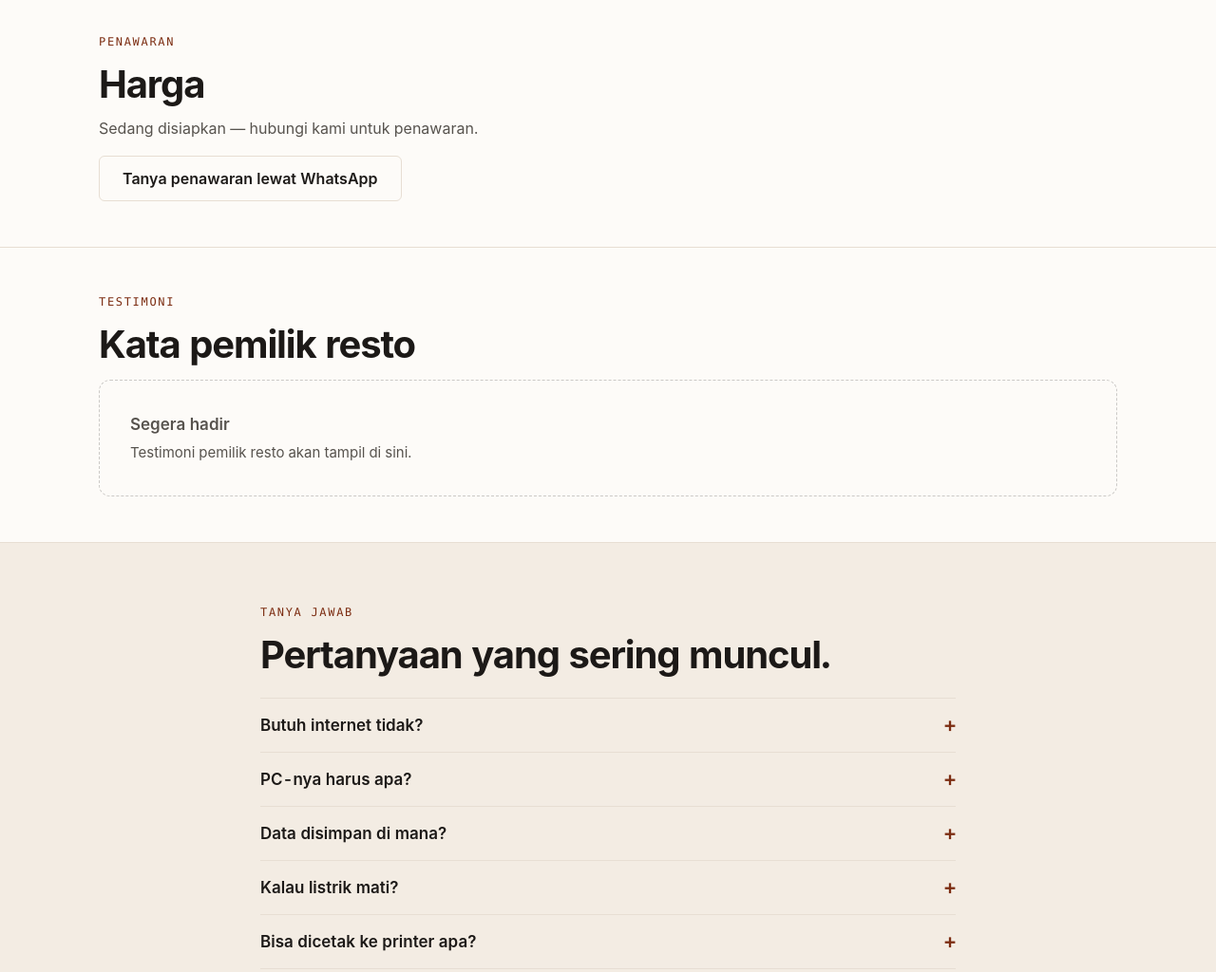
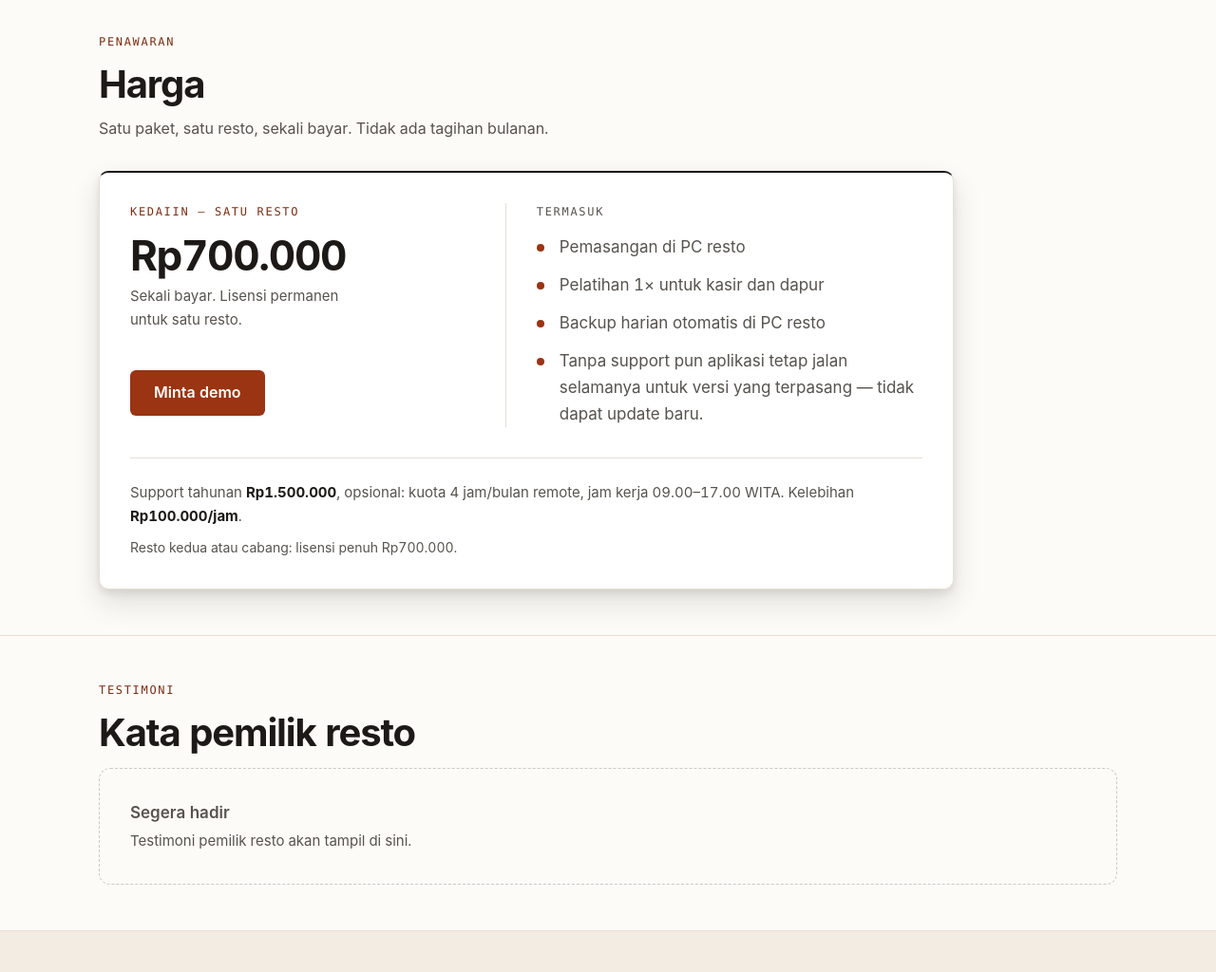
Before and after one commit to LIinz27/Kedaiin-landing, a plain HTML site: page index.html in a window 1280 px wide. Shown: the part 4740-5764 px from the top of the page at 95% size. Drawn offline with Linux system fonts and the light colour scheme.

Commit message:
landing: seksi Harga terisi — lisensi Rp700.000 satu resto, support tahunan opsional Rp1.500.000, FAQ bayar bulanan

```diff
--- a/index.html
+++ b/index.html
@@ -184,8 +184,28 @@
     <div class="wrap">
       <p class="eyebrow">Penawaran</p>
       <h2>Harga</h2>
-      <p class="section__lead">Sedang disiapkan — hubungi kami untuk penawaran.</p>
-      <p class="harga__act"><a class="btn btn--ghost" href="https://wa.me/62895415204242?text=Halo%2C%20saya%20pemilik%20resto%20dan%20ingin%20lihat%20demo%20Kedaiin">Tanya penawaran lewat WhatsApp</a></p>
+      <p class="section__lead">Satu paket, satu resto, sekali bayar. Tidak ada tagihan bulanan.</p>
+      <div class="price">
+        <div class="price__main">
+          <p class="price__name">Kedaiin — satu resto</p>
+          <p class="price__num">Rp700.000</p>
+          <p class="price__note">Sekali bayar. Lisensi permanen untuk satu resto.</p>
+          <p class="harga__act"><a class="btn btn--primary" href="https://wa.me/62895415204242?text=Halo%2C%20saya%20pemilik%20resto%20dan%20ingin%20lihat%20demo%20Kedaiin">Minta demo</a></p>
+        </div>
+        <div class="price__side">
+          <p class="price__sub">Termasuk</p>
+          <ul class="price__list">
+            <li>Pemasangan di PC resto</li>
+            <li>Pelatihan 1× untuk kasir dan dapur</li>
+            <li>Backup harian otomatis di PC resto</li>
+            <li>Tanpa support pun aplikasi tetap jalan selamanya untuk versi yang terpasang — tidak dapat update baru.</li>
+          </ul>
+        </div>
+        <div class="price__foot">
+          <p class="price__support">Support tahunan <b>Rp1.500.000</b>, opsional: kuota 4 jam/bulan remote, jam kerja 09.00–17.00 WITA. Kelebihan <b>Rp100.000/jam</b>.</p>
+          <p class="price__fine">Resto kedua atau cabang: lisensi penuh Rp700.000.</p>
+        </div>
+      </div>
     </div>
   </section>
 
@@ -205,6 +225,10 @@
       <p class="eyebrow">Tanya jawab</p>
       <h2>Pertanyaan yang sering muncul.</h2>
       <div class="faq">
+        <details>
+          <summary>Apakah harus bayar bulanan?</summary>
+          <div class="faq__a"><div><p>Tidak. Beli sekali, pakai seterusnya. Support tahunan hanya bila Anda mau.</p></div></div>
+        </details>
         <details>
           <summary>Butuh internet tidak?</summary>
           <div class="faq__a"><div><p>Tidak. Kasir, pesanan, cetak struk, dan laporan berjalan di jaringan lokal — cukup router atau WiFi di warung. Internet hanya dipakai untuk memeriksa versi baru dan mengunduh aplikasi tablet.</p></div></div>
--- a/styles.css
+++ b/styles.css
@@ -463,6 +463,71 @@ html.js .steps > li.reveal {
 
 .harga__act { margin-top: var(--s4); }
 
+/* ── harga: satu paket, satu kartu ────────────────────────── */
+.price {
+  margin-top: var(--s6);
+  max-width: 900px;
+  display: grid;
+  grid-template-columns: minmax(0, 0.95fr) minmax(0, 1.15fr);
+  gap: var(--s6);
+  padding: var(--s6);
+  background: #fff;
+  border: 1px solid var(--line);
+  border-top: 2px solid var(--ink);
+  border-radius: var(--r2);
+  box-shadow: var(--shadow-2);
+}
+.price__main { display: flex; flex-direction: column; }
+.price__name {
+  font-family: var(--mono);
+  font-size: 0.75rem;
+  letter-spacing: 0.14em;
+  text-transform: uppercase;
+  color: var(--brick-deep);
+}
+.price__num {
+  margin-top: var(--s3);
+  font-size: clamp(2rem, 5vw, 2.75rem); /* 32 px @390, 44 px @1280 */
+  font-weight: 700;
+  line-height: 1.05;
+  letter-spacing: -0.03em;
+  font-variant-numeric: tabular-nums;
+  color: var(--ink);
+}
+.price__note { margin-top: var(--s2); font-size: 0.9375rem; color: var(--ink-2); max-width: 24ch; }
+.price .harga__act { padding-top: var(--s5); }
+
+.price__side { border-left: 1px solid var(--line); padding-left: var(--s6); }
+.price__sub {
+  font-family: var(--mono);
+  font-size: 0.75rem;
+  letter-spacing: 0.14em;
+  text-transform: uppercase;
+  color: var(--ink-2);
+}
+.price__list { list-style: none; margin: var(--s3) 0 0; padding: 0; display: grid; gap: var(--s3); }
+.price__list li { position: relative; padding-left: var(--s5); color: var(--ink-2); }
+.price__list li::before {
+  content: "";
+  position: absolute;
+  left: 0;
+  top: 0.62em;
+  width: 8px;
+  height: 8px;
+  border-radius: 50%;
+  background: var(--brick);
+}
+.price__foot {
+  grid-column: 1 / -1;
+  border-top: 1px solid var(--line);
+  padding-top: var(--s5);
+  display: grid;
+  gap: var(--s2);
+}
+.price__support { font-size: 0.9375rem; color: var(--ink-2); }
+.price__support b { color: var(--ink); font-variant-numeric: tabular-nums; }
+.price__fine { font-size: 0.875rem; color: var(--ink-2); }
+
 /* ── FAQ ──────────────────────────────────────────────────── */
 .faq { margin-top: var(--s5); border-top: 1px solid var(--line); }
 .faq details { border-bottom: 1px solid var(--line); }
@@ -559,6 +624,11 @@ html.js .faq details.is-open .faq__a { grid-template-rows: 1fr; }
   .cta .btn { flex: 1 1 auto; }
   .frame { padding: 6px; }
   .btn--lg { width: 100%; }
+  .price { grid-template-columns: 1fr; gap: var(--s5); padding: var(--s5); }
+  .price__side { border-left: 0; padding-left: 0; padding-top: var(--s5); border-top: 1px solid var(--line); }
+  .price__note { max-width: none; }
+  .price__foot { padding-top: var(--s5); }
+  .price .harga__act { padding-top: var(--s4); }
 }
 
 /* ── lightbox: satu overlay untuk semua tangkapan layar ───── */
```
